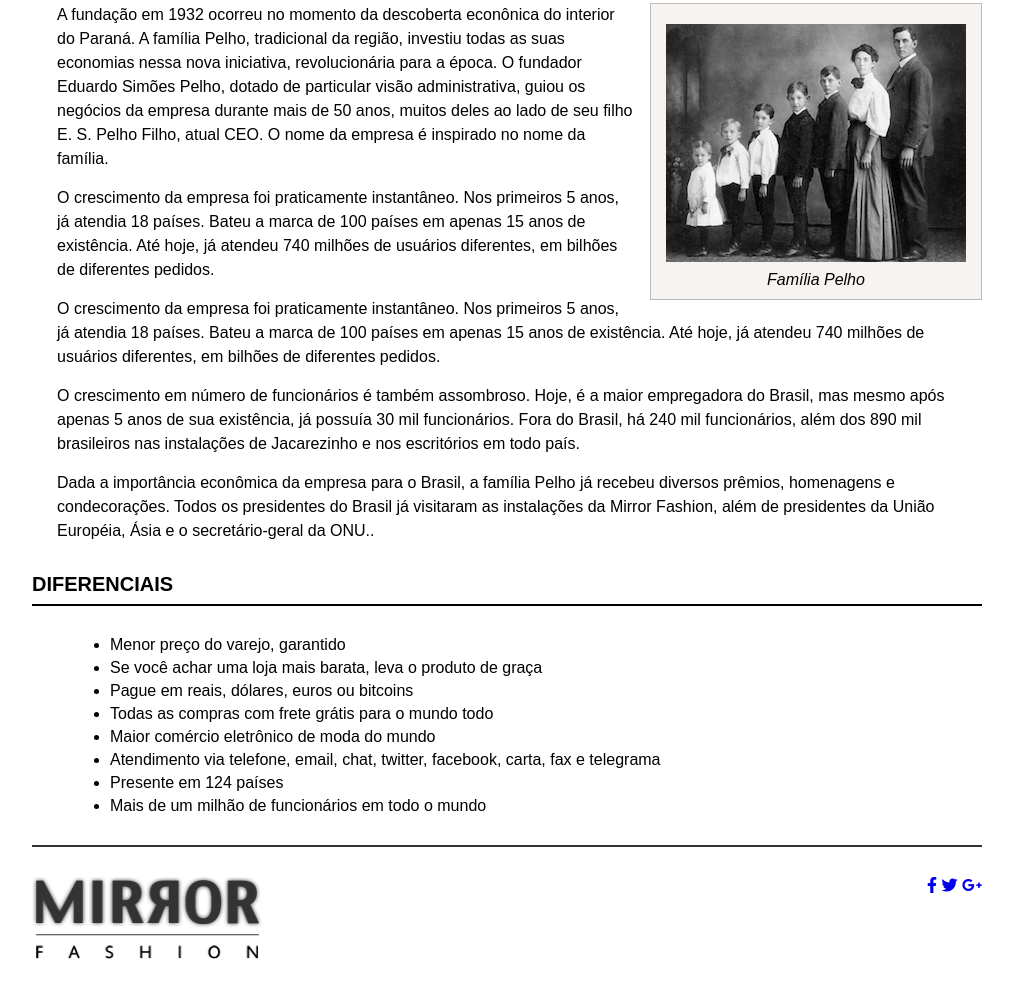
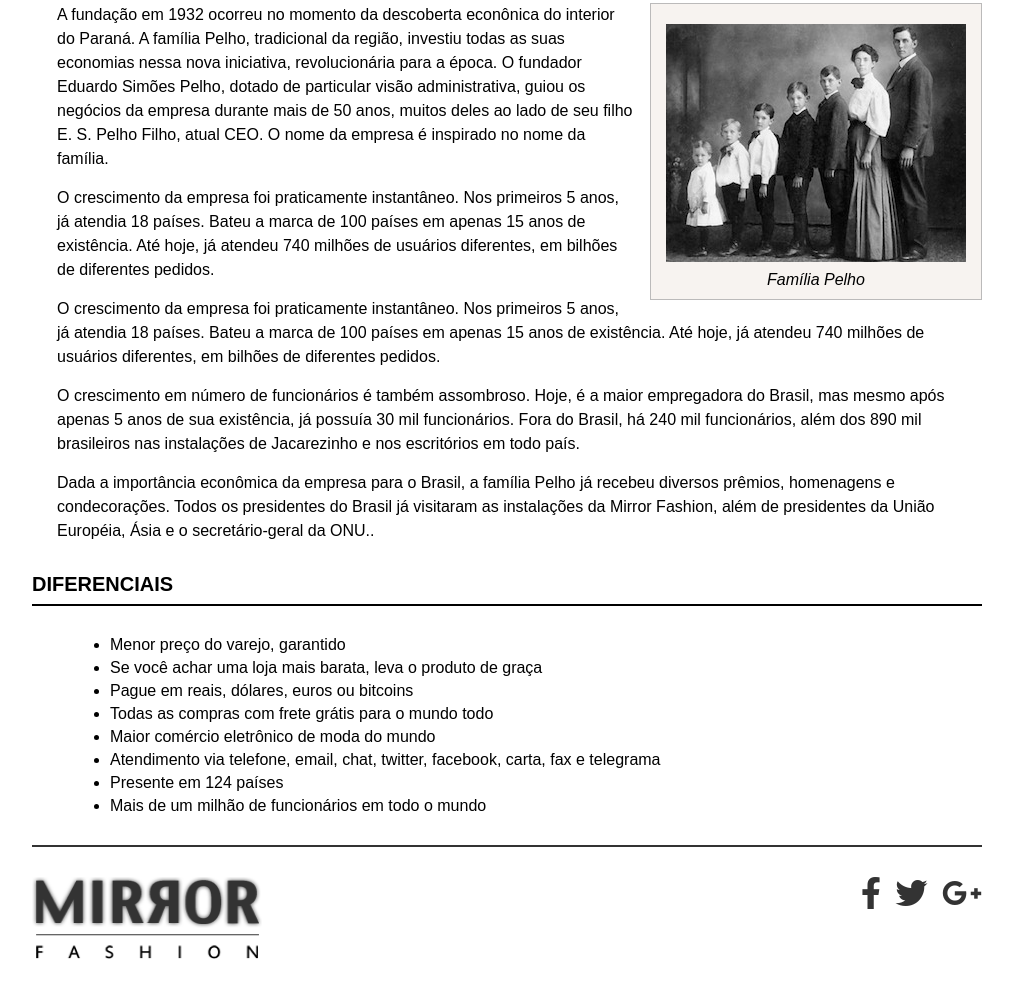
Before and after one commit to BiancaSanglard/mirror, a plain HTML site: page index.html in a window 1280 px wide. Shown: the part 960-1956 px from the top of the page, without its empty margins (133-1146 px from the left). Drawn offline with Linux system fonts and the light colour scheme.

Commit message:
Add styles for social icons in footer

```diff
--- a/style.css
+++ b/style.css
@@ -146,7 +146,13 @@ footer .social {
     top: 30px;
     right: 0;
 }
-footer .social img {
+
+footer .social i {
+    font-size: 32px;
     margin-left: 10px;
-    width: 32px;
+    color: #333;
 }
+
+footer .social a {
+    text-decoration: none;
+}
```
